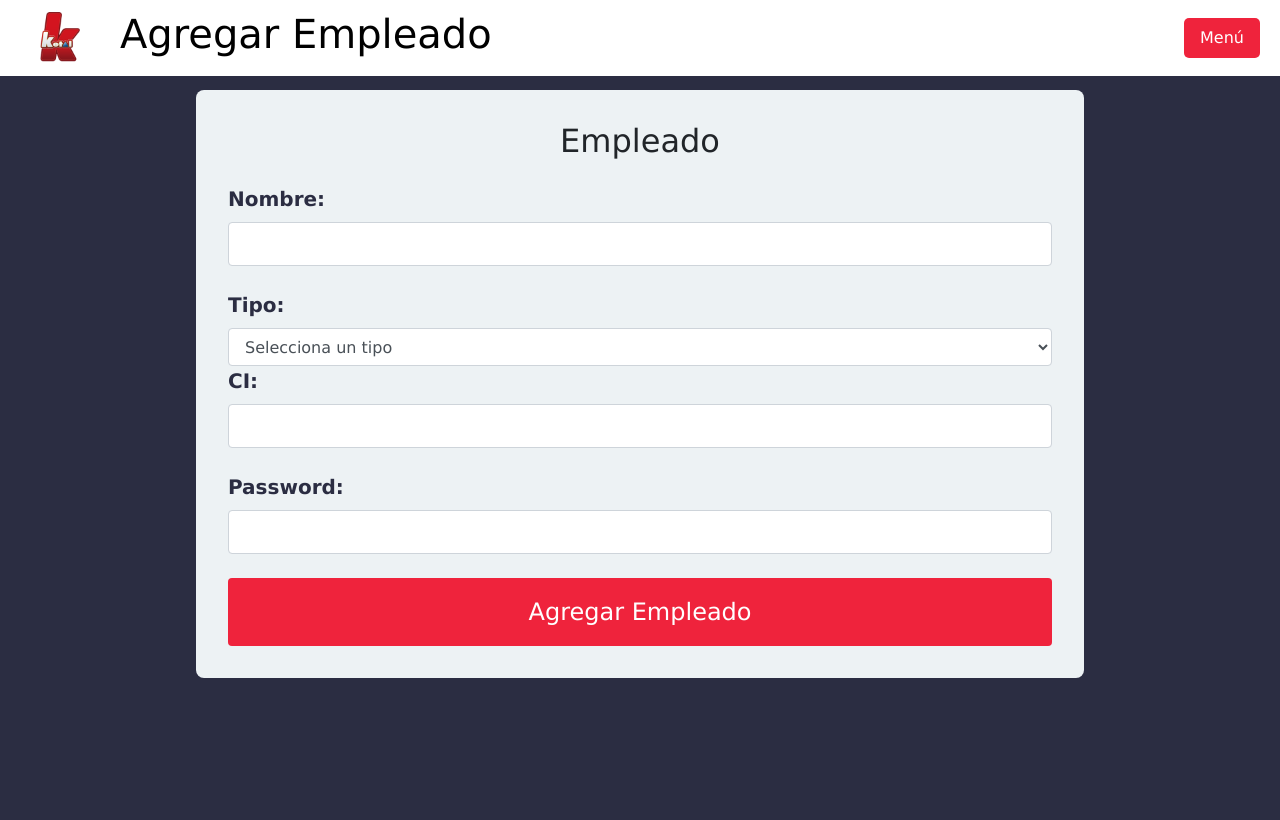
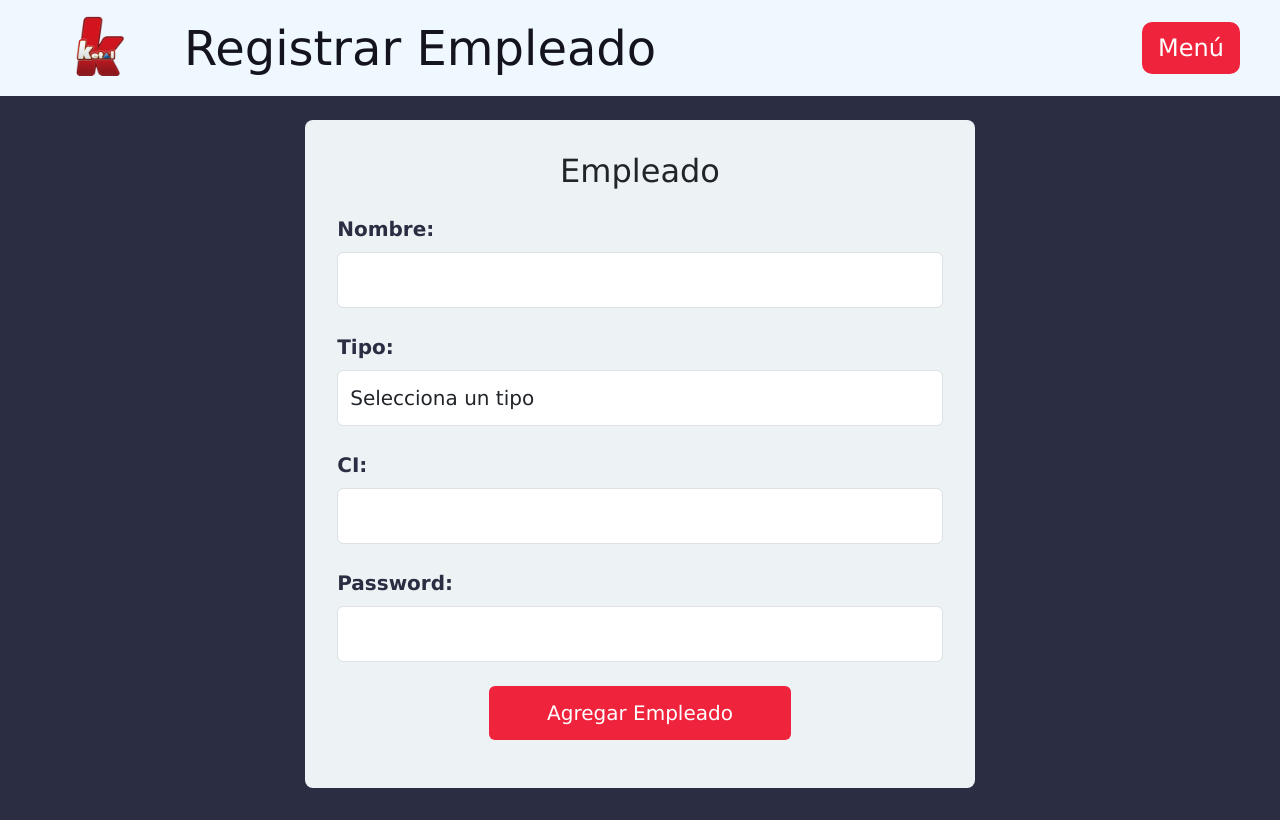
Before and after one commit to TheBig-C/sis-2---grupo-5, a PHP site: page /frontend/views/funcionario/view_fun.php in a window 1280 px wide. Before the commit the page ends 678 px from the top, so only its background shows below. Run offline with PHP 8.4, Linux system fonts and the light colour scheme; some libraries are stand-ins or nearby versions.

Commit message:
Redirección del menú y estandarización de narvar

```diff
--- a/frontend/css/style.css
+++ b/frontend/css/style.css
@@ -15,23 +15,31 @@ body{
     top: 0;
     left:0;
     width: 100%;
+    height: 12vh;
     padding: 0vh 5vh;
     background: aliceblue;
     justify-content: space-between;
     align-items: center;
 }
 .header a{
-    color: #14141E;
+    color: #fff;
     font-weight: 30;
     text-decoration: none;
     font-size: 3vh;
+    background-color: #ef233c;
+    border-radius: 10px;
+    padding: 1vh 2vh;
+}
+
+.header a:hover {
+    background-color: #d90429;
 }
 
 .navbar span{
     color: #14141E;
     padding-left: 3vh;
     padding-right: 3vh;
-    font-size: 3vh;
+    font-size: 6vh;
 }
 .navbar img{
     width: 15vh;
--- a/frontend/views/funcionario/view_fun.php
+++ b/frontend/views/funcionario/view_fun.php
@@ -3,8 +3,8 @@
 <head>
     <meta charset="UTF-8">
     <meta name="viewport" content="width=device-width, initial-scale=1.0">
-    <title>Opciones</title>
-    <link rel="stylesheet" href="https://stackpath.bootstrapcdn.com/bootstrap/4.5.2/css/bootstrap.min.css">
+    <title>Agregar Empleado</title>
+    <link href="https://cdn.jsdelivr.net/npm/bootstrap@5.3.3/dist/css/bootstrap.min.css" rel="stylesheet" integrity="sha384-QWTKZyjpPEjISv5WaRU9OFeRpok6YctnYmDr5pNlyT2bRjXh0JMhjY6hW+ALEwIH" crossorigin="anonymous">
     <link rel="stylesheet" href="../../css/style.css">
     <style>
         html, body {
@@ -12,44 +12,59 @@
             padding: 0;
             overflow-x: hidden;
         }
-        .title-bar {
-            background-color: white;
-            color: black;
-            padding: 10px 20px;
+        .header {
             display: flex;
-            align-items: center;
-            justify-content: start;
             position: fixed;
             top: 0;
             left: 0;
-            right: 0;
-            z-index: 1000;
-            background-image: url('../../../frontend/assets/ketal.png');
-            background-repeat: no-repeat;
-            background-position: left 10px center;
-            background-size: 100px;
-            justify-content: space-between; /* Alinea los elementos a los extremos */
+            width: 100%;
+            padding: 0vh 5vh;
+            background: aliceblue;
+            justify-content: space-between;
+            align-items: center;
         }
-        .title-bar h1 {
-            margin-left: 100px;
+        .header a {
+            color: #fff;
+            font-weight: 30;
+            text-decoration: none;
+            font-size: 3vh;
+            background-color: #ef233c;
+            border-radius: 10px;
+            padding: 1vh 2vh;
         }
-
+        .header a:hover {
+            background-color: #d90429;
+        }
+        .navbar span {
+            color: #14141E;
+            padding-left: 3vh;
+            padding-right: 3vh;
+            font-size: 6vh;
+        }
+        .navbar img {
+            width: 15vh;
+            height: auto;
+        }
         .form-container {
             background-color: #edf2f4;
             padding: 2rem;
-            margin-top: 30px;
+            margin-top: 40px;
             margin-bottom: 2rem;
             border-radius: 8px;
-            width: 80%;
-            max-width: 1000px;
+            width: 60%;
+            max-width: 800px;
+            margin-left: auto;
+            margin-right: auto;
         }
         .btn-red {
             background-color: #ef233c;
             border: none;
             color: white;
-            padding: 1rem 0;
-            font-size: 1.5rem;
-            margin-top: 1rem;
+            padding: 0.75rem;
+            font-size: 1.25rem;
+            display: block;
+            width: 50%;
+            margin: 1rem auto;
         }
         .btn-red:hover {
             background-color: #d90429;
@@ -58,18 +73,18 @@
             font-weight: bold;
             color: #2b2d42;
             margin-bottom: 0.5rem;
-            font-size: 1.25rem
+            font-size: 1.25rem;
         }
-        .form-input input {
+        .form-input input, .form-input select {
             width: 100%;
-            padding: 1.25rem;
+            padding: 0.75rem;
             font-size: 1.25rem;
             margin-bottom: 1.5rem;
         }
         .container {
             display: flex;
             justify-content: center;
-            padding-top: 60px;
+            padding-top: 80px;
         }
         .menu-button {
             padding: 0.5rem 1rem;
@@ -80,18 +95,20 @@
             border-radius: 5px;
             cursor: pointer;
         }
-
         .menu-button:hover {
             background-color: #d90429;
         }
     </style>
 </head>
 <body>
-<div class="title-bar">
-    <h1>Agregar Empleado</h1>
-    <button class="menu-button" onclick="window.location.href=('../../../frontend/views/pagina_principal/pagina_opciones.php')">Menú</button>
-</div>
-    <div class="container d-flex align-items-center justify-content-center">
+    <header class="header">
+        <nav class="navbar">
+            <img src="/sis2-Ketal//frontend/assets/ketal.png">
+            <span>Registrar Empleado</span>
+        </nav>
+        <a href="../pagina_principal/pagina_opciones.php"><b>Menú</b></a>
+    </header>
+    <div class="container">
         <div class="form-container">
             <h2 class="text-center mb-4">Empleado</h2>
             <form action="agregar_fun.php" method="post">
@@ -116,23 +133,21 @@
                     <label for="password">Password:</label>
                     <input type="password" class="form-control" id="password" name="password" required>
                 </div>
-                <button type="submit" class="btn btn-red btn-block">Agregar Empleado</button>
+                <button type="submit" class="btn btn-red">Agregar Empleado</button>
             </form>
-
         </div>
     </div>
-
     <script src="https://code.jquery.com/jquery-3.5.1.slim.min.js"></script>
     <script src="https://stackpath.bootstrapcdn.com/bootstrap/4.5.2/js/bootstrap.min.js"></script>
+    </script>
+        <script src="https://cdn.jsdelivr.net/npm/sweetalert2@10"></script>
 
-    <!--SweetAlert para el pop-up -->
-    <script src="https://cdn.jsdelivr.net/npm/sweetalert2@10"></script>
         <script>
         window.onload = function() {
+            // Obtener parámetros de URL
             const urlParams = new URLSearchParams(window.location.search);
             const result = urlParams.get('result');
             const message = urlParams.get('message');
-        // Mostrar pop-up
             if (message) {
                 Swal.fire({
                     title: 'Resultado de la operación',
@@ -142,13 +157,12 @@
                     confirmButtonText: 'Ok'
                 }).then((result) => {
                     if (result.isConfirmed) {
-                    // Recargar la página
+                        // Recargar la página para limpiar la URL
                         window.location.href = 'view_fun.php';
                     }
                 });
             }
         }
         </script>
-
 </body>
 </html>
--- a/frontend/views/ventas/view_ventas.php
+++ b/frontend/views/ventas/view_ventas.php
@@ -36,11 +36,9 @@ if(isset($_POST['eliminar_venta'])) {
     <header class="header">
         <nav class="navbar">
             <img src="/sis2-Ketal//frontend/assets/ketal.png">
-            <a href="../productos/view_register_product.php"><b>Productos</b></a>
-            <span> | </span>
-            <a href="*"><b>Ventas</b></a>
+            <span>Ventas</span>
         </nav>
-        <a href="login.html"><b>Iniciar Sesion</b></a>
+        <a href="../pagina_principal/pagina_opciones.php"><b>Menú</b></a>
     </header>
     <main>
     <div class="container">
```
Also changed, not shown: frontend/views/pagina_principal/pagina_opciones.php (+42 -38 lines), frontend/views/pedido/view_pedido.php (+7 -5 lines), frontend/views/productos/view_register_product.php (+3 -5 lines), index.php (+3 -5 lines). Lines whose indentation alone changed are shown as unchanged.
